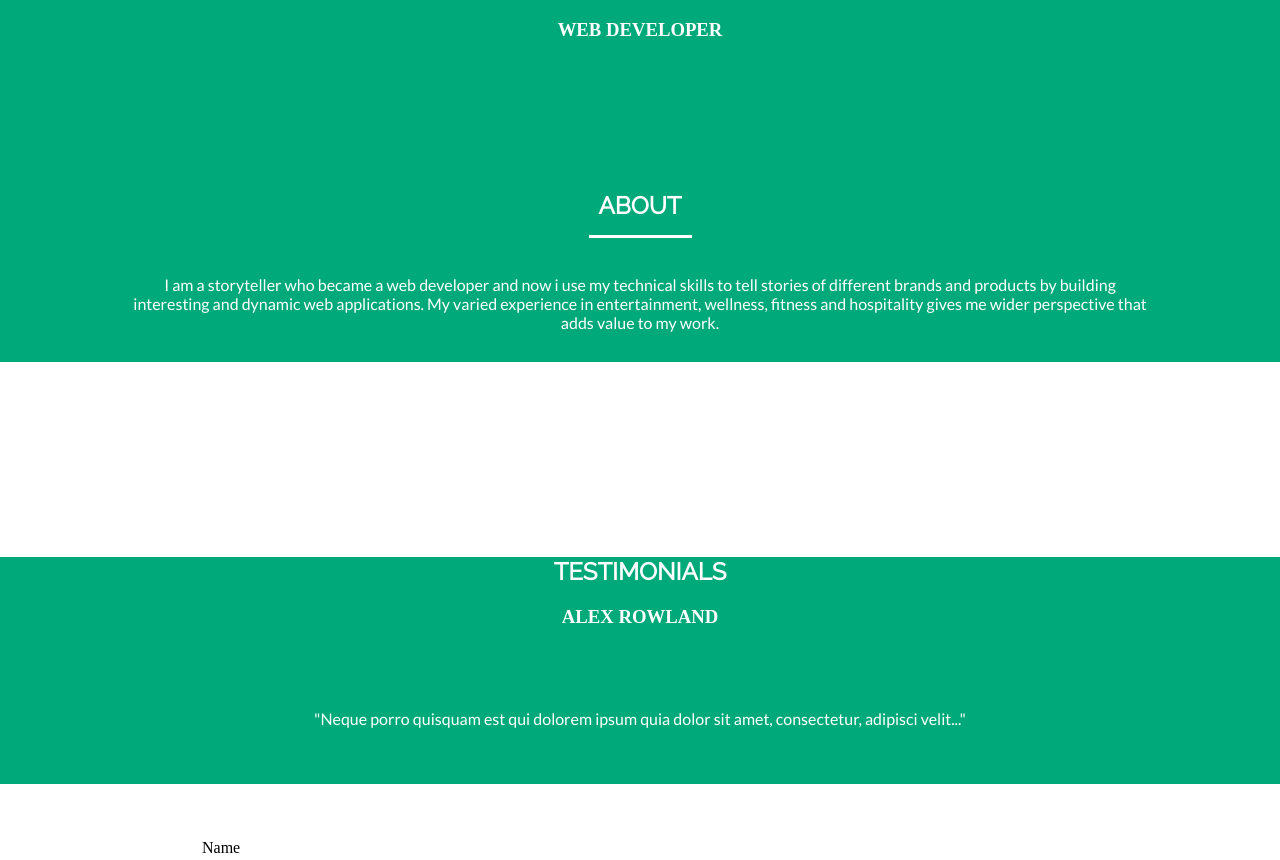
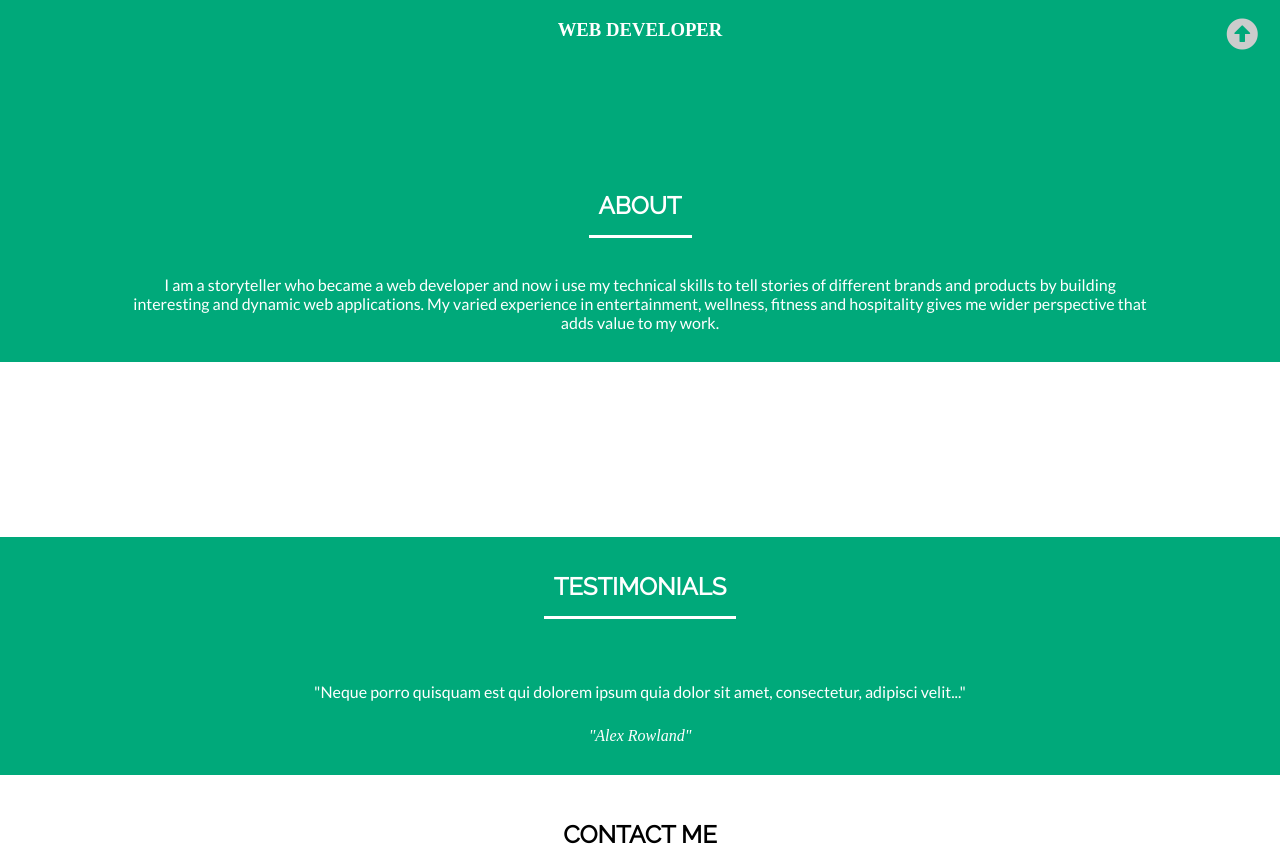
Before and after one commit to pkharb/PROJECT-1, a plain HTML site: page index.html in a window 1280 px wide. Shown: the part 712-1572 px from the top of the page. Drawn offline with Linux system fonts and the light colour scheme.

Commit message:
added links with hover effects, anchors, a go-to-top button

```diff
--- a/css/main.css
+++ b/css/main.css
@@ -1,5 +1,7 @@
+*{
+    scroll-behavior: smooth;
+}
 body{
-    scroll-behavior: smooth;
     margin: 0;
 }
 h1,h2{
@@ -41,9 +43,13 @@ nav h1{
     padding-top: 13px;
     padding-right: 150px;
 }
-nav ul{
-
-    /* background: #eee; */
+nav a{
+    color: #fff;
+    text-decoration: none;
+}
+nav a:hover{
+    padding-bottom: 2px;
+    border-bottom: 2px solid #00a97a;
 }
 nav li{
     font-family: 'Raleway', sans-serif;
@@ -118,22 +124,40 @@ main{
 }
 /* can't get the flex model to work */
 article{
-
     background: #00a97a;
     color: #fff;
 }
 .testi1{
+    padding-top: 35px;
     text-align: center;
+}
+.testi1 h1{
+    /* font-weight: 800; can't make it as bold as i want */
+    display: inline;
+    padding: 15px 10px;
+    border-bottom: 3px solid #fff;
 }
 .testi2{
     text-align: center;
     padding: 30px;
     margin: 25px 100px;
 }
+
+
 aside{
     /* width: 80%; */
     padding: 20px 15%;
     clear: both;
+}
+.contact-me{
+    text-align: center;
+
+}
+
+aside h1{
+    display: inline;
+    padding: 15px 10px;
+    border-bottom: 3px solid #fff;
 }
 #f1 input{
     height: 25px;
@@ -182,6 +206,7 @@ aside{
      grid-area: submit;
 }
 #f1 {
+    margin-top: 60px;
     display: grid;
     grid-template-areas:
         'label1 label1 label1'
@@ -203,6 +228,22 @@ aside{
         'submit submit submit';
     grid-gap: 15px;
     padding: 10px;
+}
+.go-top{
+    width: 50px;
+    height: 30px;
+    /* background-color: #203356; */
+    position: fixed;
+    bottom:5%;
+    right: 1%;
+    padding-top: 10px;
+}
+.go-top a{
+    color: #ccc;
+}
+.button-center{
+    text-align: center;
+
 }
 footer{
     height:75px;
--- a/index.html
+++ b/index.html
@@ -19,14 +19,14 @@
 
     <div class="nav2">
        <ul>
-           <li>ABOUT</li>
-           <li>PORTFOLIO</li>
-           <li>QUOTES</li>
-           <li>CONTACT</li>
+           <li><a href="#about">ABOUT</a></li>
+           <li><a href="#portfolio">PORTFOLIO</a></li>
+           <li><a href="#quotes">QUOTES</a></li>
+           <li><a href="#contact">CONTACT</a></li>
        </ul>
     </div>
 </nav>
-
+<a name="about"></a>
 <header class="head-wrapper">
 
        <img class="top-img" src="images/pk.jpg">
@@ -46,22 +46,32 @@
 
 </header>
 
+<a name="portfolio"></a>
 <main></main>
 
+<a name="quotes"></a>
 <article >
     <div class="testi1">
        <h1>TESTIMONIALS</h1>
-       <h3>ALEX ROWLAND</h3>
     </div>
     <div class="testi2">
-       <P>"Neque porro quisquam est qui dolorem ipsum quia dolor sit amet,
-        consectetur, adipisci velit..."</P>
+        <blockquote>
+          <P>"Neque porro quisquam est qui dolorem ipsum quia dolor sit amet,
+             consectetur, adipisci velit..."
+          </P>
+        </blockquote>
+        <cite class="patron1">"Alex Rowland"</cite>
     </div>
 </article>
 
+<a name="contact"></a>
 <aside>
+    <div class="contact-me">
+        <h1>CONTACT ME</h1>
+    </div>
+
     <form id="f1">
-        <div></div>
+
         <label name="label1">Name</label>
         <input type="text" name="name" placeholder="Name">
 
@@ -78,6 +88,12 @@
     </form>
 </aside>
 
+<!-- go-top -->
+<div class="go-top button-center">
+        <a href="#top" class=""><i class="fas fa-arrow-alt-circle-up fa-2x"></i></a>
+    </div>
+    <!-- end of go-top -->
+
 <footer>
     <!-- <div class="foot-left"> -->
        <h2>PRADEEP KHARB  |  323-301-8754  |  pradeepkharb@hotmail.com</h2>
```
